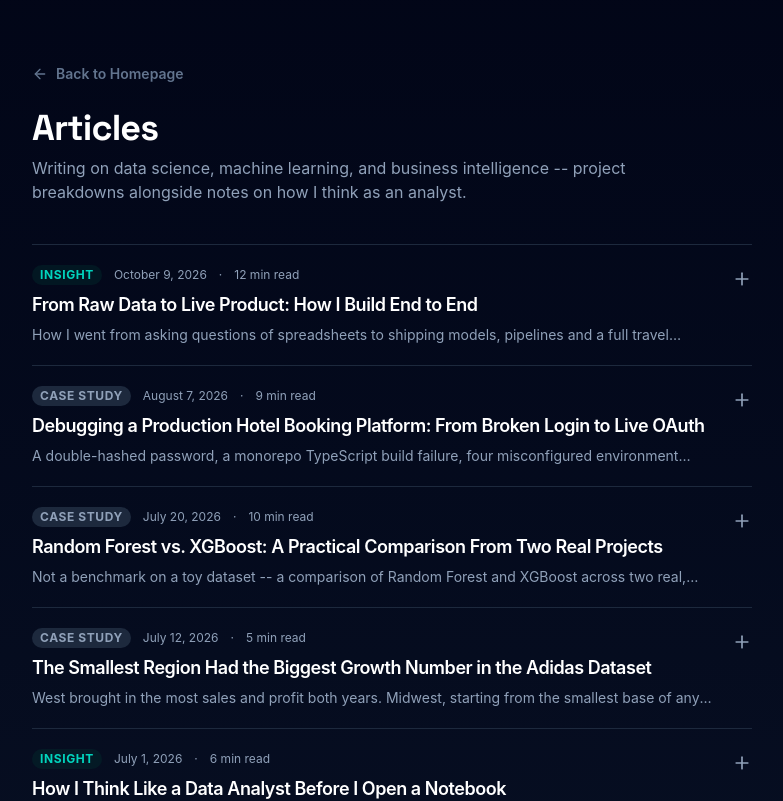
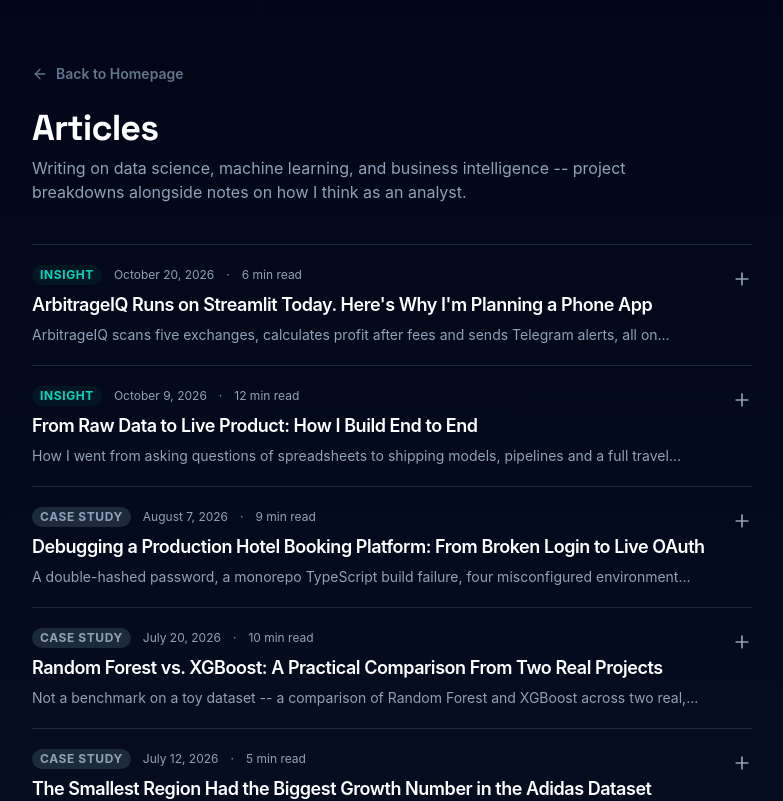
Before and after one commit to yemifatodu/my-portfolio, a React (Vite) app: page /articles in a window 1280 px wide. Shown: the top 801 px of the page, without its empty margins (248-1031 px from the left). Built offline with nearby package versions, Linux system fonts and the light colour scheme.

Commit message:
Add ArbitrageIQ article with cover and roadmap diagram; make share image URL absolute

```diff
--- a/src/data/articles.js
+++ b/src/data/articles.js
@@ -1,4 +1,108 @@
 export const articlesData = [
+  {
+    slug: "arbitrageiq-streamlit-to-phone-app-plan",
+    title: "ArbitrageIQ Runs on Streamlit Today. Here's Why I'm Planning a Phone App",
+    excerpt: "ArbitrageIQ scans five exchanges, calculates profit after fees and sends Telegram alerts, all on Streamlit today. Here is where that setup starts to limit it, what a phone version could look like, and how to tell me whether you would use it.",
+    date: "2026-10-20",
+    readTime: "6 min read",
+    type: "insight",
+    tags: ["ArbitrageIQ", "Python", "Streamlit", "Product Roadmap", "Build in Public"],
+    coverImage: "/images/arbitrageiq-plan-cover.jpg",
+    mediumUrl: null,
+    faq: [
+      { q: "What is crypto arbitrage?", a: "Crypto arbitrage means taking advantage of a price difference for the same coin on two exchanges: buying where it is cheaper and selling where it is more expensive. The real profit is the price gap minus trading fees, withdrawal fees and any cost of moving funds between exchanges." },
+      { q: "Is crypto arbitrage risk-free?", a: "No. Prices can move while you act, transfers between exchanges take time, fees can erase a small gap, and exchanges can pause withdrawals. A displayed opportunity is information, not a guarantee of profit." },
+      { q: "Is ArbitrageIQ available as a mobile app?", a: "Not yet. ArbitrageIQ currently runs as a Python scanner with a Streamlit dashboard and Telegram alerts. A phone app is a plan, not a finished product, and there is no release date." },
+      { q: "Why consider moving ArbitrageIQ beyond Streamlit?", a: "Streamlit is excellent for dashboards, but it lives in a browser tab and is built around script reruns. A price gap is time-sensitive, so a product that runs in the background and notifies you on your phone may suit it better." }
+    ],
+    content: `
+      <p>ArbitrageIQ started life as a script that answered one question: is the same coin priced differently on two exchanges right now, and is the gap big enough to matter after fees?</p>
+
+      <p>It has grown since then, and it still lives on Streamlit. I have not turned it into a phone app yet. This article is about why I am considering that step, what it could look like, and what I would like to know from you before I build anything. It is a roadmap, so I will be clear about what works today and what is only a plan.</p>
+
+      <h2>What ArbitrageIQ does today</h2>
+
+      <p>The scanner is written in Python on asyncio and CCXT. It checks Binance, KuCoin, Bybit, OKX and Gate across 30 symbols, with up to 150 requests running concurrently, and repeats the scan every 10 minutes. Fetching that much market data one request at a time would be too slow to be useful, so concurrency was a requirement from the start.</p>
+
+      <p>A raw price gap is misleading, so the app calculates net profit after trading and withdrawal fees. I wrote a separate article about a fee-table bug I found along the way: <a href="/articles/crypto-arbitrage-scanner-trading-fees">Building a Crypto Arbitrage Scanner That Actually Accounts for Fees</a>. Results appear in a live Streamlit terminal with historical analytics stored in SQLite, and opportunities are sent to me as Telegram alerts. You can see the full project on the <a href="/projects/arbitrageiq">ArbitrageIQ project page</a>.</p>
+
+      <p>Along the way I added a selectable watchlist, so I can focus on the coins I care about, and I wired up Auto mode so it actually triggers scans by itself instead of waiting for a click. I also had to fix async event loop conflicts on Windows before the scanner would run reliably next to the dashboard.</p>
+
+      <h2>Where Streamlit starts to limit it</h2>
+
+      <p>Streamlit is the reason ArbitrageIQ exists at all. It took me from a script to a working interactive terminal quickly, and for a data project it is hard to beat.</p>
+
+      <p>But a price gap is perishable. People who would use a tool like this want to be told when something appears, not to remember to open a browser tab. Here is where I can see a Streamlit app stopping being the right shape:</p>
+
+      <ul>
+        <li><strong>It lives in a browser tab.</strong> Nobody installs a tab, and it never sits on a home screen.</li>
+        <li><strong>It is built around reruns.</strong> Streamlit reruns the script when you interact with it. That suits dashboards, but a scanner that must keep running is better as its own service, separate from whatever draws the screen.</li>
+        <li><strong>Alerts depend on Telegram.</strong> That works well for me, but it means every user has to connect through Telegram first.</li>
+        <li><strong>It cannot reach an app store.</strong> Distribution, push notifications and a real home-screen presence need a proper mobile app.</li>
+      </ul>
+
+      <p>The alert is the product. The dashboard is just where you check on it.</p>
+
+      <h2>What a phone version could look like</h2>
+
+      <p>Nothing here is built yet. This is the shape I have in mind, and I am keeping it simple on purpose:</p>
+
+      <ul>
+        <li><strong>A FastAPI backend</strong> that runs the scanner as a service and exposes the results through an API.</li>
+        <li><strong>A React Native app built with Expo</strong> that shows opportunities, the watchlist and history, and delivers notifications.</li>
+        <li><strong>The existing scanner logic</strong>, reused as it is, so the fee-aware calculations I have already built carry over.</li>
+      </ul>
+
+      <figure><img src="/images/arbitrageiq-plan-diagram.jpg" alt="ArbitrageIQ roadmap: scanner and Streamlit exist today; FastAPI backend, React Native and Expo app, and Google Play are planned" width="1600" height="640" style="width:100%;height:auto;border-radius:12px;" /><figcaption>The plan: solid is what exists today, dashed is not built yet.</figcaption></figure>
+
+      <p>The first target would be Google Play. I would want a first version to do a few things well instead of everything: show opportunities net of fees, let you choose a watchlist, and tell you when something appears.</p>
+
+      <h2>What I have learned that would carry over</h2>
+
+      <p>Building the scanner taught me lessons that would shape the app:</p>
+
+      <ul>
+        <li><strong>Fees decide everything.</strong> A gap that looks profitable before fees often is not after them. Any app should show net profit, never just the headline price difference.</li>
+        <li><strong>Async needs care.</strong> The event loop conflicts on Windows were a reminder that long-running background work and a user interface should not share a process casually. That is part of why the scanner would become a backend service.</li>
+        <li><strong>Control matters.</strong> The watchlist and Auto mode exist because I wanted to decide what gets scanned and when. Users would want the same.</li>
+      </ul>
+
+      <h2>How it might pay for itself</h2>
+
+      <p>I would rather be upfront about this now than surprise anyone later. The idea is a free version supported by ads, an optional paid tier for extras, and affiliate links to exchanges such as Binance and Luno, each clearly labelled as an affiliate link. None of this is final, and your feedback will shape it.</p>
+
+      <h2>What it does not do, and the risks</h2>
+
+      <p>Arbitrage sounds like free money, and it is not. Prices move while you act. Transfers between exchanges take time and cost fees, and a gap can close before your funds arrive. Exchanges can pause withdrawals. A number on a screen is information, not a guarantee.</p>
+
+      <p>ArbitrageIQ is a scanner and an alerting tool. Nothing in it is financial advice, and anyone using it should check live prices and fees on the exchanges themselves before moving money.</p>
+
+      <h2>Would you use it? Tell me</h2>
+
+      <p>I would rather validate this than build it blind. If you trade, or you simply like watching markets, these are the questions I care about most:</p>
+
+      <ul>
+        <li>Would you want arbitrage alerts on your phone, in Telegram, or both?</li>
+        <li>Which exchanges and coins should I add after the first five?</li>
+        <li>What would make you open an app like this every day?</li>
+      </ul>
+
+      <p><strong>Want to be first to know?</strong> <a href="mailto:info@yemifatodu.online?subject=ArbitrageIQ%20waitlist">Email me to join the waitlist</a>. If enough people want a phone version, that is the signal I need to start building, and you will hear from me first.</p>
+
+      <p>If you hire or lead a team, this project shows how I work, from a data pipeline to a product plan. You can <a href="https://calendly.com/yemifatodu/20-minutes-intro-call">book a 20-minute call</a> or read more of my work in the <a href="/articles">articles section</a>.</p>
+
+      <h2>The short version</h2>
+
+      <ul>
+        <li>ArbitrageIQ runs on Streamlit today: five exchanges, 30 symbols, profit after fees and Telegram alerts.</li>
+        <li>Streamlit got me to a working product fast, but a time-sensitive tool may belong on a phone.</li>
+        <li>The phone app is a plan, not a finished product: a FastAPI backend and a React Native app, starting on Google Play.</li>
+        <li>Arbitrage carries real risks, and any app should show net numbers, not hype.</li>
+        <li>The waitlist is open, and your answers decide whether and how I build it.</li>
+      </ul>
+    `,
+  },
+
   {
     slug: "from-raw-data-to-live-product",
     title: "From Raw Data to Live Product: How I Build End to End",
--- a/src/pages/ArticlePage.jsx
+++ b/src/pages/ArticlePage.jsx
@@ -21,7 +21,7 @@
         <meta property="og:description" content={article.excerpt} />
         <meta property="og:type" content="article" />
         <meta property="og:url" content={url} />
-        {article.coverImage && <meta property="og:image" content={article.coverImage} />}
+        {article.coverImage && <meta property="og:image" content={article.coverImage.startsWith("/") ? "https://yemifatodu.online" + article.coverImage : article.coverImage} />}
         <script type="application/ld+json">
           {JSON.stringify({
             "@context": "https://schema.org",
```
Also changed, not shown: public/images/arbitrageiq-plan-cover.jpg (added), public/images/arbitrageiq-plan-diagram.jpg (added).
